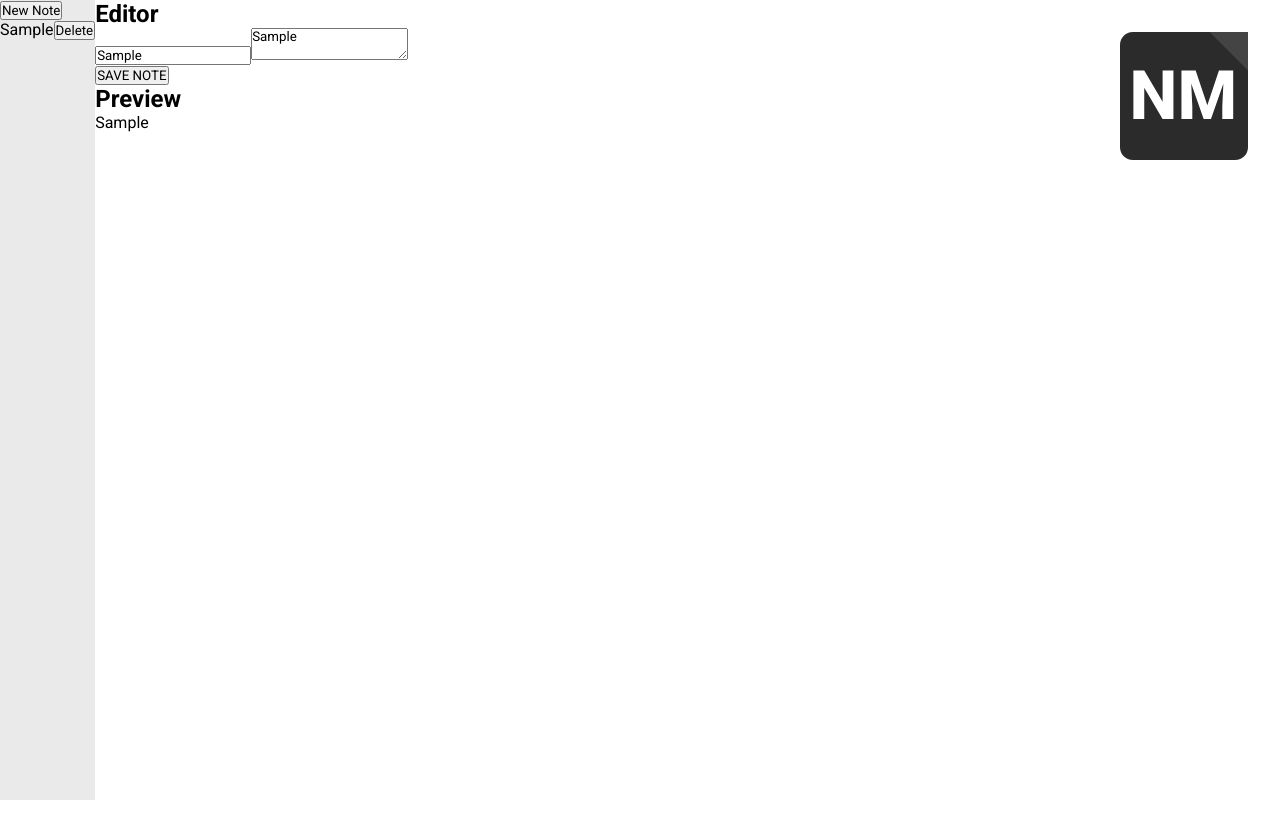
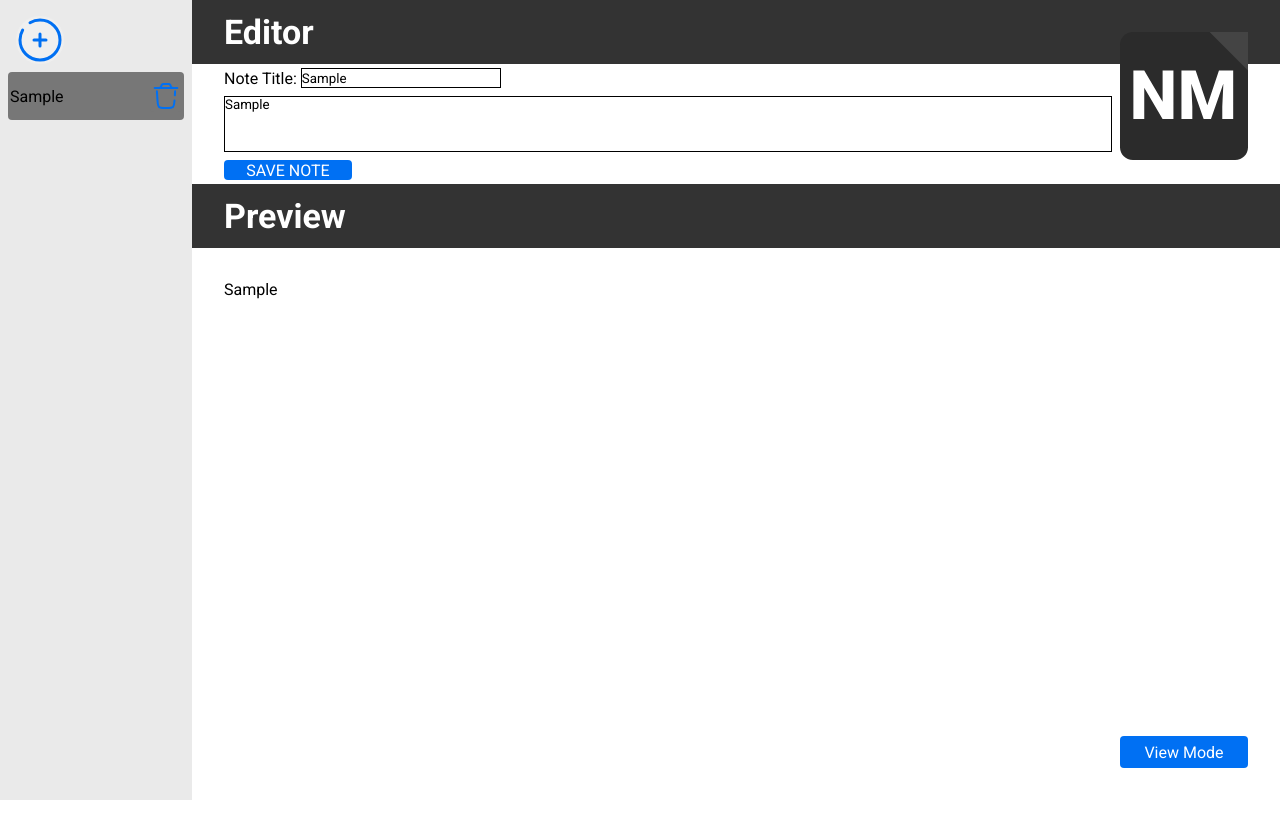
Before and after one commit to FilipsMasolovs/note-mark, a Next.js app: page / in a window 1280 px wide. Both pictures are taken after typing "Sample", "Sample" into the empty fields and a click on the button "SAVE NOTE". Shown: the top 838 px of the page. Before the commit the page ends 800 px from the top, so only its background shows below. Built offline with nearby package versions, Linux system fonts and the light colour scheme; a web font is replaced by a local one.

Commit message:
feat: restyling for desktop

```diff
--- a/src/app/layout.tsx
+++ b/src/app/layout.tsx
@@ -8,9 +8,5 @@ export const metadata = {
 }
 
 export default function RootLayout({ children }: { children: React.ReactNode }) {
-	return (
-		<html lang='en'>
-			<body className='body'>{children}</body>
-		</html>
-	)
+	return <html lang='en'>{children}</html>
 }
--- a/src/app/page.tsx
+++ b/src/app/page.tsx
@@ -13,11 +13,25 @@ export interface Note {
 	lastModified: number
 }
 
+function isMobileDevice(): boolean {
+	if (typeof window === 'undefined') {
+		return false
+	}
+
+	const opera = (window as Window & { opera?: string }).opera ?? ''
+	const userAgent: string = navigator.userAgent || navigator.vendor || opera
+	const uaCheck: boolean = /android|iPad|iPhone|iPod|blackberry|iemobile|opera mini/i.test(userAgent)
+	const mql: boolean = window.matchMedia('(max-width: 767px)').matches
+
+	return uaCheck || mql
+}
+
 const Page: React.FC = () => {
 	const [notes, setNotes] = useState<Note[]>([])
 	const [selectedNoteId, setSelectedNoteId] = useState<string | null>(null)
 	const [currentTitle, setCurrentTitle] = useState<string>('')
 	const [currentContent, setCurrentContent] = useState<string>('')
+	const [isViewMode, setIsViewMode] = useState<boolean>(false)
 
 	useEffect(() => {
 		const savedNotes = localStorage.getItem('notes')
@@ -103,7 +117,8 @@ const Page: React.FC = () => {
 	}
 
 	return (
-		<>
+		<body className={`body ${isViewMode ? 'viewMode' : ''}`}>
+			{isViewMode ? null : (
 				<div className='logo'>
 					<svg width='150' height='150' viewBox='0 0 150 150' fill='none' xmlns='http://www.w3.org/2000/svg'>
 						<g clipPath='url(#clip0_4_2)'>
@@ -124,6 +139,8 @@ const Page: React.FC = () => {
 						</defs>
 					</svg>
 				</div>
+			)}
+			{isViewMode ? null : (
 				<aside className='aside'>
 					<NoteList
 						notes={notes}
@@ -133,14 +150,23 @@ const Page: React.FC = () => {
 						onDeleteNote={handleDeleteNote}
 					/>
 				</aside>
-			<main className='editor-preview'>
-				<h2>Editor</h2>
-				<Editor title={currentTitle} content={currentContent} onTitleChange={setCurrentTitle} onContentChange={setCurrentContent} />
-				<button onClick={handleSaveNote}>SAVE NOTE</button>
-				<h2>Preview</h2>
-				<Preview content={currentContent} />
+			)}
+			<main className='main'>
+				{isViewMode ? null : (
+					<Editor
+						title={currentTitle}
+						content={currentContent}
+						onTitleChange={setCurrentTitle}
+						onContentChange={setCurrentContent}
+						handleSaveNote={handleSaveNote}
+					/>
+				)}
+				{isViewMode || !isMobileDevice() ? <Preview content={currentContent} /> : null}
 			</main>
-		</>
+			<button className='modeButton' onClick={() => setIsViewMode(!isViewMode)}>
+				{isViewMode ? 'Editing Mode' : 'View Mode'}
+			</button>
+		</body>
 	)
 }
 
--- a/src/components/Editor.tsx
+++ b/src/components/Editor.tsx
@@ -5,14 +5,35 @@ interface EditorProps {
 	content: string
 	onTitleChange: (newTitle: string) => void
 	onContentChange: (newContent: string) => void
+	handleSaveNote: () => void
 }
 
-const Editor: React.FC<EditorProps> = ({ title, content, onTitleChange, onContentChange }) => {
+const Editor: React.FC<EditorProps> = ({ title, content, onTitleChange, onContentChange, handleSaveNote }) => {
 	return (
-		<div>
-			<input type='text' value={title} placeholder='Note Title' onChange={(e: ChangeEvent<HTMLInputElement>) => onTitleChange(e.target.value)} />
-			<textarea value={content} placeholder='Start writing your note...' onChange={(e: ChangeEvent<HTMLTextAreaElement>) => onContentChange(e.target.value)} />
-		</div>
+		<>
+			<h2 className='heading'>Editor</h2>
+			<div className='editor'>
+				<div className='noteTitle'>
+					Note Title:{' '}
+					<input
+						type='text'
+						value={title}
+						placeholder='Note Title'
+						onChange={(e: ChangeEvent<HTMLInputElement>) => onTitleChange(e.target.value)}
+						className='noteTitleInput'
+					/>
+				</div>
+				<textarea
+					value={content}
+					placeholder='Start writing your note...'
+					onChange={(e: ChangeEvent<HTMLTextAreaElement>) => onContentChange(e.target.value)}
+					className='editingArea'
+				/>
+				<button onClick={handleSaveNote} className='saveNote'>
+					SAVE NOTE
+				</button>
+			</div>
+		</>
 	)
 }
 
--- a/src/components/NoteList.tsx
+++ b/src/components/NoteList.tsx
@@ -13,19 +13,42 @@ interface NoteListProps {
 const NoteList: React.FC<NoteListProps> = ({ notes, selectedNoteId, onAddNote, onSelectNote, onDeleteNote }) => {
 	return (
 		<div>
-			<button onClick={onAddNote}>New Note</button>
-			<ul style={{ listStyle: 'none', padding: 0 }}>
+			<button onClick={onAddNote} className='createNewNote'>
+				<svg width='48' height='48' viewBox='0 0 24 24' fill='none'>
+					<path d='M15 12L12 12M12 12L9 12M12 12L12 9M12 12L12 15' stroke='#0070f3' strokeWidth='1.5' strokeLinecap='round' />
+					<path
+						d='M7 3.33782C8.47087 2.48697 10.1786 2 12 2C17.5228 2 22 6.47715 22 12C22 17.5228 17.5228 22 12 22C6.47715 22 2 17.5228 2 12C2 10.1786 2.48697 8.47087 3.33782 7'
+						stroke='#0070f3'
+						strokeWidth='1.5'
+						strokeLinecap='round'
+					/>
+				</svg>
+			</button>
+			<ul className='notes'>
 				{notes.map((note) => (
-					<li key={note.id} className={`note-item ${note.id === selectedNoteId ? 'selected' : ''}`} onClick={() => onSelectNote(note.id)}>
+					<li key={note.id} className={`note ${note.id === selectedNoteId ? 'selected' : ''}`} onClick={() => onSelectNote(note.id)}>
 						<span>{note.title || 'Untitled'}</span>
 						<button
 							onClick={(e) => {
 								e.stopPropagation()
 								onDeleteNote(note.id)
 							}}
-							className='note-delete-btn'
+							className='noteDeleteButton'
 						>
-							Delete
+							<svg width='32' height='32' viewBox='0 0 24 24' fill='none'>
+								<path d='M20.5001 6H3.5' stroke='#0070f3' strokeWidth='1.5' strokeLinecap='round' />
+								<path
+									d='M6.5 6C6.55588 6 6.58382 6 6.60915 5.99936C7.43259 5.97849 8.15902 5.45491 8.43922 4.68032C8.44784 4.65649 8.45667 4.62999 8.47434 4.57697L8.57143 4.28571C8.65431 4.03708 8.69575 3.91276 8.75071 3.8072C8.97001 3.38607 9.37574 3.09364 9.84461 3.01877C9.96213 3 10.0932 3 10.3553 3H13.6447C13.9068 3 14.0379 3 14.1554 3.01877C14.6243 3.09364 15.03 3.38607 15.2493 3.8072C15.3043 3.91276 15.3457 4.03708 15.4286 4.28571L15.5257 4.57697C15.5433 4.62992 15.5522 4.65651 15.5608 4.68032C15.841 5.45491 16.5674 5.97849 17.3909 5.99936C17.4162 6 17.4441 6 17.5 6'
+									stroke='#0070f3'
+									strokeWidth='1.5'
+								/>
+								<path
+									d='M18.3735 15.3991C18.1965 18.054 18.108 19.3815 17.243 20.1907C16.378 21 15.0476 21 12.3868 21H11.6134C8.9526 21 7.6222 21 6.75719 20.1907C5.89218 19.3815 5.80368 18.054 5.62669 15.3991L5.16675 8.5M18.8334 8.5L18.6334 11.5'
+									stroke='#0070f3'
+									strokeWidth='1.5'
+									strokeLinecap='round'
+								/>
+							</svg>
 						</button>
 					</li>
 				))}
--- a/src/components/Preview.tsx
+++ b/src/components/Preview.tsx
@@ -7,9 +7,12 @@ interface PreviewProps {
 
 const Preview: React.FC<PreviewProps> = ({ content }) => {
 	return (
-		<div className='preview'>
-			<ReactMarkdown>{content}</ReactMarkdown>
-		</div>
+		<>
+			<h2 className='heading'>Preview</h2>
+			<div className='preview'>
+				<ReactMarkdown>{content}</ReactMarkdown>
+			</div>
+		</>
 	)
 }
 
--- a/src/globals.css
+++ b/src/globals.css
@@ -6,14 +6,15 @@
 	--sidebar-bg: #eaeaea;
 	--text-color: #333333;
 	--accent-color: #0070f3;
---border-color: #ccc;
+	--border-color: #ccc;
 	--input-bg: #ffffff;
 	--button-hover-bg: #005bb5;
 	--note-item-hover-bg: #ddd;
 	--preview-bg: #ffffff;
+
+	--button-backgroun-color: #0070f3;
+	--button-color: #ffffff;
 }
-
-
 
 .body,
 .body * {
@@ -27,6 +28,12 @@
 .body {
 	display: flex;
 	height: 100vh;
+	overflow: hidden;
+	position: relative;
+}
+
+.body.viewMode .preview {
+	height: 95%;
 }
 
 .logo {
@@ -43,12 +50,222 @@
 }
 
 .aside {
+	height: 100vh;
+	width: 15%;
 	background-color: var(--sidebar-bg);
+}
+
+.main {
+	height: 100vh;
+	width: 85%;
+}
+
+.body.viewMode .main {
+	width: 100%;
+}
+
+.heading {
+	font-size: 34px;
+	background-color: #333;
+	color: #fff;
+	height: 5%;
+	display: flex;
+	align-items: center;
+	padding: 32px;
+}
+
+.editor {
+	height: 15%;
+	display: flex;
+	flex-direction: column;
+	gap: 8px;
+	padding: 4px 32px;
+	margin-right: 136px;
+}
+
+.editingArea {
+	flex-grow: 1;
+	outline: none;
+	border: 1px solid black;
+	resize: none;
+}
+
+.noteTitle {
+	height: 20px;
+	display: flex;
+	gap: 4px;
+	align-items: center;
+}
+
+.noteTitleInput {
+	outline: none;
+	border: 1px solid black;
+	border-radius: 0;
+	height: 20px;
+	width: 200px;
+}
+
+.saveNote {
+	height: 20px;
+	width: 128px;
+	border-radius: 4px;
+	border: none;
+	background-color: var(--accent-color);
+	color: var(--button-color);
+	font-size: 16px;
+	cursor: pointer;
+}
+
+.preview {
+	margin: 0 32px;
+	padding: 32px 0;
+	height: 75%;
+	overflow: hidden;
+	overflow-y: auto;
+}
+
+.modeButton {
+	position: fixed;
+	right: 32px;
+	bottom: 32px;
+	height: 32px;
+	width: 128px;
+	border-radius: 4px;
+	border: none;
+	background-color: var(--accent-color);
+	color: var(--button-color);
+	font-size: 16px;
+	cursor: pointer;
+}
+
+.createNewNote {
+	position: absolute;
+	left: 16px;
+	top: 16px;
+	width: 48px;
+	height: 48px;
+	border: none;
+	border-radius: 50%;
+	cursor: pointer;
+	transition: all 0.8s ease;
+
+	svg path {
+		transition: all 0.4s ease;
+	}
+
+	&:hover {
+		background-color: #0070f3;
+
+		svg path {
+			stroke: #fff;
+		}
+	}
+}
+
+.notes {
+	width: 100%;
+	padding: 72px 8px 16px;
+	display: flex;
+	flex-direction: column;
+	gap: 4px;
+}
+
+/* --background-color: #f5f5f5;
+--editor-bg: #ffffff;
+--sidebar-bg: #eaeaea;
+--text-color: #333333;
+--accent-color: #0070f3;
+--border-color: #ccc;
+--input-bg: #ffffff;
+--button-hover-bg: #005bb5;
+--note-item-hover-bg: #ddd;
+--preview-bg: #ffffff; */
+
+.note {
+	padding: 8px 2px;
+	border-radius: 4px;
+	cursor: pointer;
+	display: flex;
+	align-items: center;
+	justify-content: space-between;
+	transition: all 0.8s ease;
+	background-color: #ddd;
+
+	button {
+		background-color: #ddd;
+	}
+
+	&.selected {
+		background-color: #777;
+
+		button {
+			background-color: #777;
+		}
+
+		&:hover {
+			background-color: #777;
+
+			button {
+				background-color: #777;
+			}
+		}
+	}
+
+	&:hover {
+		background-color: #aaa;
+
+		button {
+			background-color: #aaa;
+		}
+	}
+}
+
+.noteDeleteButton {
+	height: 32px;
+	width: 32px;
+	border-radius: 4px;
+	border: none;
+	cursor: pointer;
+	transition: all 0.8s ease;
+
+	svg path {
+		transition: all 0.4s ease;
+	}
+
+	&:hover {
+		background-color: #0070f3 !important;
+
+		svg path {
+			stroke: #fff;
+		}
+	}
 }
 
 @media only screen and (hover: none) and (pointer: coarse) {
 	.body {
 		flex-direction: column;
+	}
+
+	.aside,
+	.main {
+		width: 100%;
+	}
+
+	.main {
+		height: calc(100vh - 96px);
+	}
+
+	.body.viewMode .main {
+		height: calc(100vh - 32px);
+	}
+
+	.heading {
+		height: 2%;
+	}
+
+	.body.viewMode .preview {
+		height: calc(100vh - 128px);
+		padding: 0;
 	}
 
 	.logo {
@@ -61,4 +278,19 @@
 	.aside {
 		height: 96px;
 	}
+
+	.preview,
+	.editor {
+		margin: 16px;
+	}
+
+	.modeButton {
+		right: 0;
+		bottom: 0;
+		left: 0;
+		height: 32px;
+		border-bottom-right-radius: 0;
+		border-bottom-left-radius: 0;
+		width: 100%;
+	}
 }
```
Lines whose indentation alone changed are shown as unchanged.
